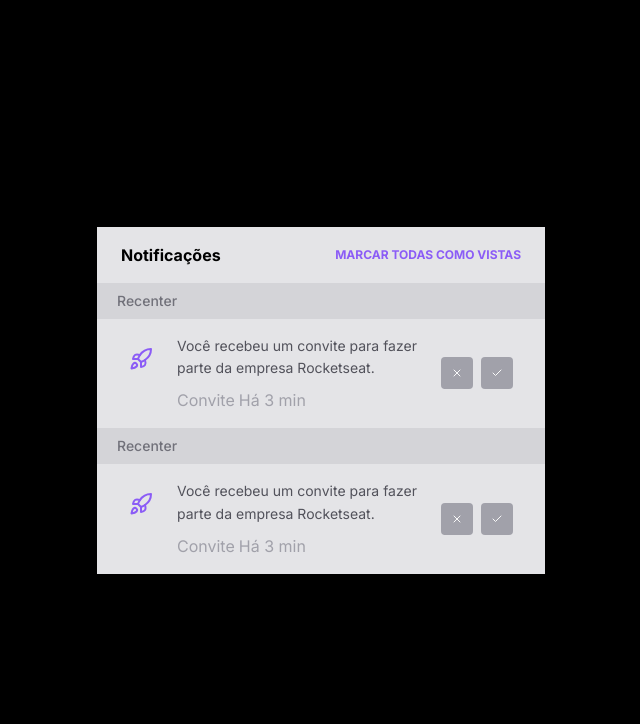
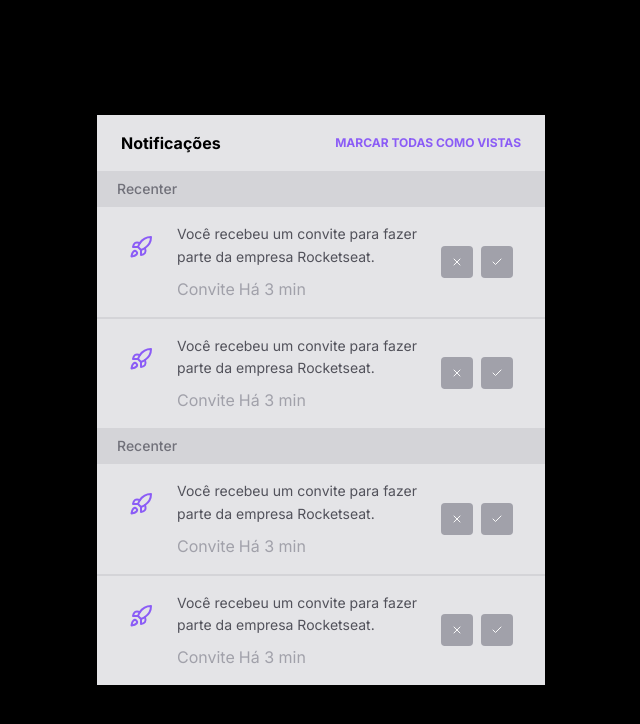
Before and after one commit to ecthon/composition-pattern, a Next.js app: page / in a window 1280 px wide. Shown: the top 724 px of the page, without its empty margins (319-959 px from the left). Built offline with nearby package versions, Linux system fonts and the light colour scheme.

Commit message:
feature: component Notification

```diff
--- a/src/components/Notification.tsx
+++ b/src/components/Notification.tsx
@@ -1,5 +1,26 @@
+import { Check, Rocket, X } from "lucide-react";
+
 export function Notification() {
     return (
-        <h1>Notification</h1>
+        <div className="bg-zinc-200 dark:bg-zinc-900 px-8 py-4 flex items-start gap-6">
+                    <Rocket className="w-6 h-6 text-violet-500 mt-3"/>
+                    <div className="flex-1 flex flex-col gap-2">
+                        <p className="text-sm leading-relaxed text-zinc-600 dark:text-zinc-100">
+                            Você recebeu um convite para fazer parte da empresa Rocketseat.
+                        </p>
+                        <div className="text-xxs text-zinc-400 flex items-center gap-1">
+                            <span>Convite</span>
+                            <span>Há 3 min</span>
+                        </div>
+                    </div>
+                    <div className="flex gap-2 self-center">
+                            <button className="w-8 h-8 rounded flex items-center justify-center bg-zinc-400 hover:bg-zinc-500 dark:bg-zinc-800">
+                                <X className="w-3 h-3 text-zinc-50" />
+                            </button>
+                            <button className="w-8 h-8 rounded flex items-center justify-center bg-zinc-400 hover:bg-zinc-500 dark:bg-zinc-800">
+                                <Check className="w-3 h-3 text-zinc-50" />
+                            </button>
+                        </div>
+                </div>
     )
 }
--- a/src/components/Widget.tsx
+++ b/src/components/Widget.tsx
@@ -1,4 +1,5 @@
 import { Check, Rocket, X } from "lucide-react";
+import { Notification } from "./Notification";
 
 export function Widget() {
     return (
@@ -15,53 +16,17 @@ export function Widget() {
             <div className="bg-zinc-300 font-medium dark:bg-zinc-950 px-5 py-2 text-sm text-zinc-500 dark:text-zinc-400">
                 Recenter
             </div>
-            <div className="divider-y-2 divide-zinc-300 dark:divide-zinc-950">
-                <div className="bg-zinc-200 dark:bg-zinc-900 px-8 py-4 flex items-start gap-6">
-                    <Rocket className="w-6 h-6 text-violet-500 mt-3"/>
-                    <div className="flex-1 flex flex-col gap-2">
-                        <p className="text-sm leading-relaxed text-zinc-600 dark:text-zinc-100">
-                            Você recebeu um convite para fazer parte da empresa Rocketseat.
-                        </p>
-                        <div className="text-xxs text-zinc-400 flex items-center gap-1">
-                            <span>Convite</span>
-                            <span>Há 3 min</span>
-                        </div>
-                    </div>
-                    <div className="flex gap-2 self-center">
-                            <button className="w-8 h-8 rounded flex items-center justify-center bg-zinc-400 hover:bg-zinc-500 dark:bg-zinc-800">
-                                <X className="w-3 h-3 text-zinc-50" />
-                            </button>
-                            <button className="w-8 h-8 rounded flex items-center justify-center bg-zinc-400 hover:bg-zinc-500 dark:bg-zinc-800">
-                                <Check className="w-3 h-3 text-zinc-50" />
-                            </button>
-                        </div>
-                </div>
+            <div className="divide-y-2 divide-zinc-300 dark:divide-zinc-950">
+                <Notification />
+                <Notification />
             </div>
             {/* Old Section */}
             <div className="bg-zinc-300 font-medium dark:bg-zinc-950 px-5 py-2 text-sm text-zinc-500 dark:text-zinc-400">
                 Recenter
             </div>
-            <div className="divider-y-2 divide-zinc-300 dark:divide-zinc-950">
-                <div className="bg-zinc-200 dark:bg-zinc-900 px-8 py-4 flex items-start gap-6">
-                    <Rocket className="w-6 h-6 text-violet-500 mt-3"/>
-                    <div className="flex-1 flex flex-col gap-2">
-                        <p className="text-sm leading-relaxed text-zinc-600 dark:text-zinc-100">
-                            Você recebeu um convite para fazer parte da empresa Rocketseat.
-                        </p>
-                        <div className="text-xxs text-zinc-400 flex items-center gap-1">
-                            <span>Convite</span>
-                            <span>Há 3 min</span>
-                        </div>
-                    </div>
-                    <div className="flex gap-2 self-center">
-                            <button className="w-8 h-8 rounded flex items-center justify-center bg-zinc-400 hover:bg-zinc-500 dark:bg-zinc-800">
-                                <X className="w-3 h-3 text-zinc-50" />
-                            </button>
-                            <button className="w-8 h-8 rounded flex items-center justify-center bg-zinc-400 hover:bg-zinc-500 dark:bg-zinc-800">
-                                <Check className="w-3 h-3 text-zinc-50" />
-                            </button>
-                        </div>
-                </div>
+            <div className="divide-y-2 divide-zinc-300 dark:divide-zinc-950">
+                <Notification />
+                <Notification />
             </div>
         </div>
     )
```
